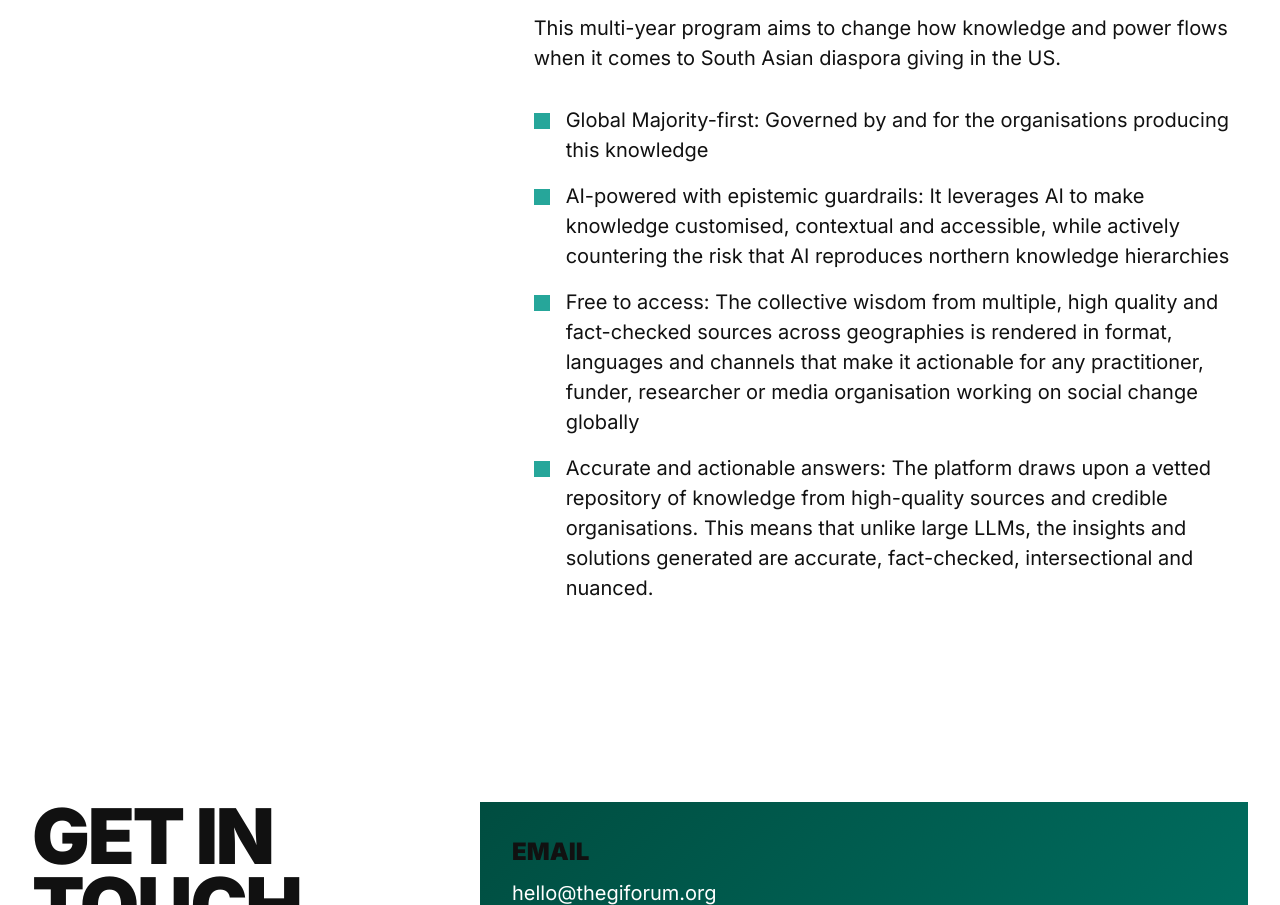
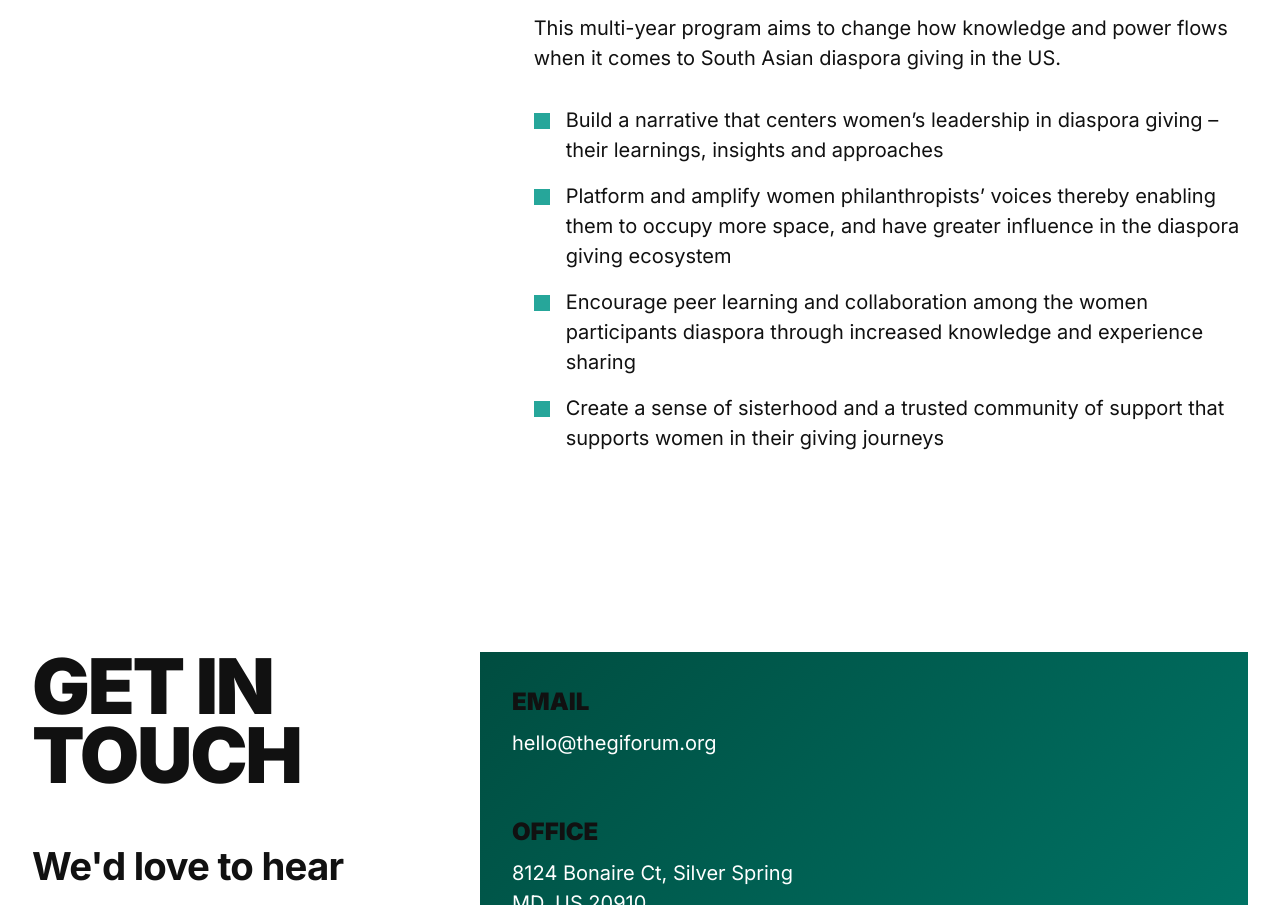
Before and after one commit to SUPERL0SER256/TGIF_Landing_Page, a plain HTML site: page index.html in a window 1280 px wide. Shown: the part 7189-8094 px from the top of the page. Drawn offline with Linux system fonts and the light colour scheme.

Commit message:
bullet point fix

```diff
--- a/index.html
+++ b/index.html
@@ -158,10 +158,10 @@
                     <h3 class="program-title">2. South Asian Women Diaspora Narratives</h3>
                     <p>This multi-year program aims to change how knowledge and power flows when it comes to South Asian diaspora giving in the US.</p>
                     <ul class="punk-list">
-                        <li>	Global Majority-first: Governed by and for the organisations producing this knowledge</li>
-                        <li>	AI-powered with epistemic guardrails: It leverages AI to make knowledge customised, contextual and accessible, while actively countering the risk that AI reproduces northern knowledge hierarchies </li>
-                        <li>	Free to access:  The collective wisdom from multiple, high quality and fact-checked sources across geographies is rendered in format, languages and channels that make it actionable for any practitioner, funder, researcher or media organisation working on social change globally</li>
-                        <li>	Accurate and actionable answers: The platform draws upon a vetted repository of knowledge from high-quality sources and credible organisations. This means that unlike large LLMs, the insights and solutions generated are accurate, fact-checked, intersectional and nuanced.</li>
+                        <li>	Build a narrative that centers women’s leadership in diaspora giving – their learnings, insights and approaches</li>
+                        <li>	Platform and amplify women philanthropists’ voices thereby enabling them to occupy more space, and have greater influence in the diaspora giving ecosystem </li>
+                        <li>	Encourage peer learning and collaboration among the women participants diaspora through increased knowledge and experience sharing</li>
+                        <li>	Create a sense of sisterhood and a trusted community of support that supports women in their giving journeys</li>
                     </ul>
                 </div>
             </div>
```
